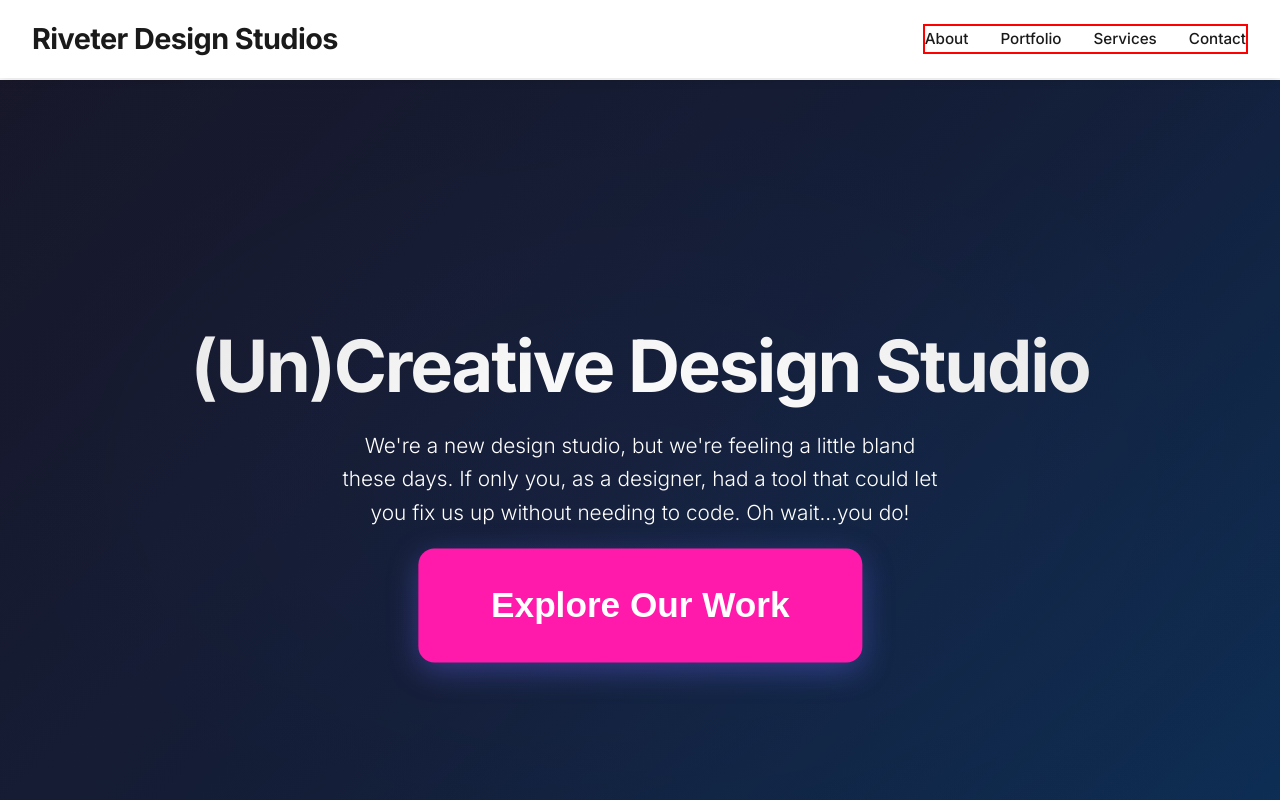
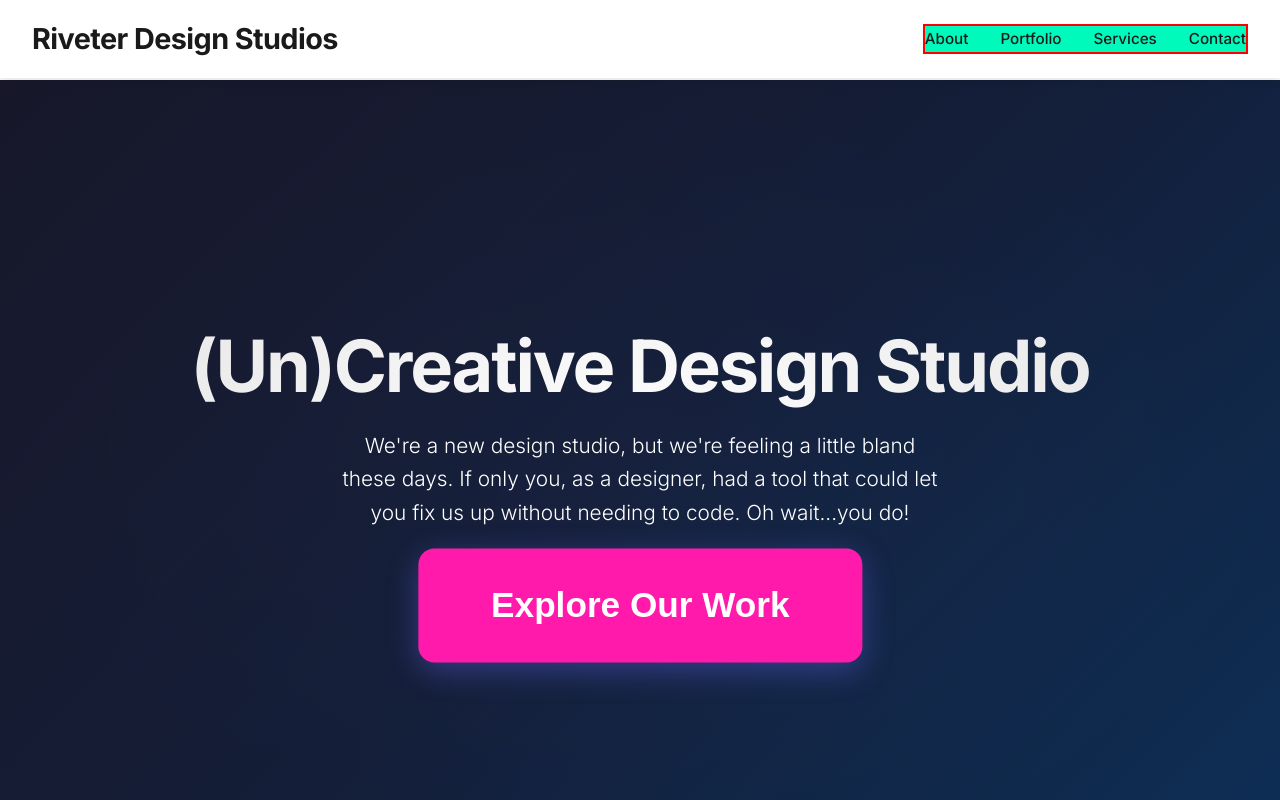
Before and after one commit to rivet-design/demo-design, a plain HTML site: page index.html in a window 1280 px wide. Shown: the top 800 px of the page. Drawn offline with Linux system fonts and the light colour scheme; a script that the page names is missing.

Commit message:
style: updated ul.nav-links styles (backgroundcolor)
Element: ul.nav-links
XPath: /html/body/header[1]/nav[1]/ul[1]

Generated by Rivet Visual Editor

```diff
--- a/styles.css
+++ b/styles.css
@@ -45,6 +45,7 @@ ul.nav-links {
     list-style: none;
     gap: 2rem;
     border: 2px solid red !important;
+    background-color: #00fabb !important;
 }
 
 .nav-links a {
```
